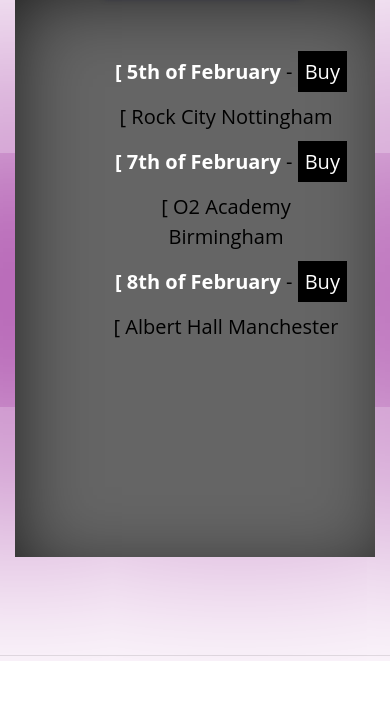
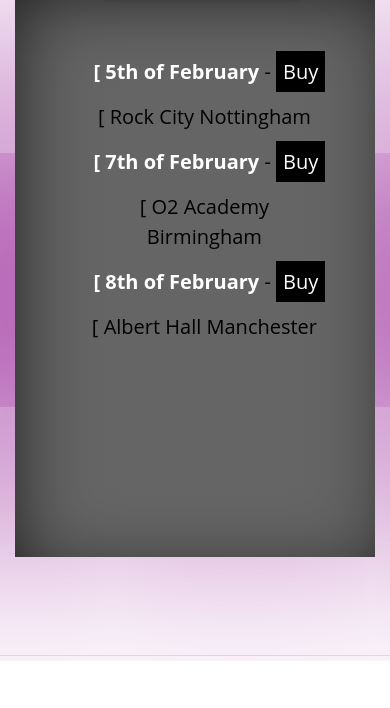
Before and after one commit to Bendoo1/Bigshmeck, a plain HTML site: page gigs.html in a window 390 px wide. Shown: the part 136-844 px from the top of the page. Drawn offline with nearby package versions, Linux system fonts and the light colour scheme.

Commit message:
fixed mobile styling

```diff
--- a/Assets/Styles/style.css
+++ b/Assets/Styles/style.css
@@ -776,6 +776,7 @@ b {
     .gig-form .gigs-table {
         margin-top: -175px;
         font-size: 20px;
+        margin-left: 14%
 
     }
     .gig-form {
```
